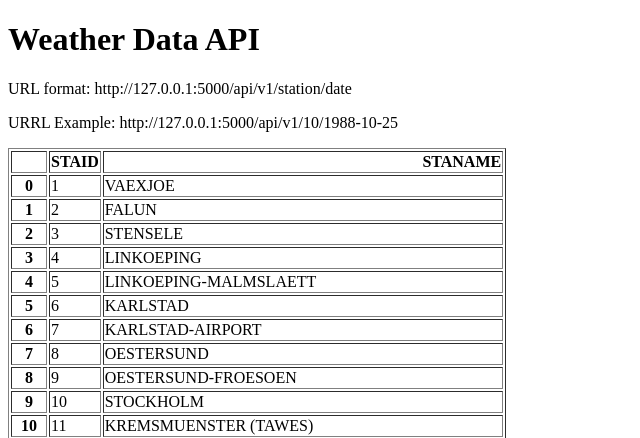
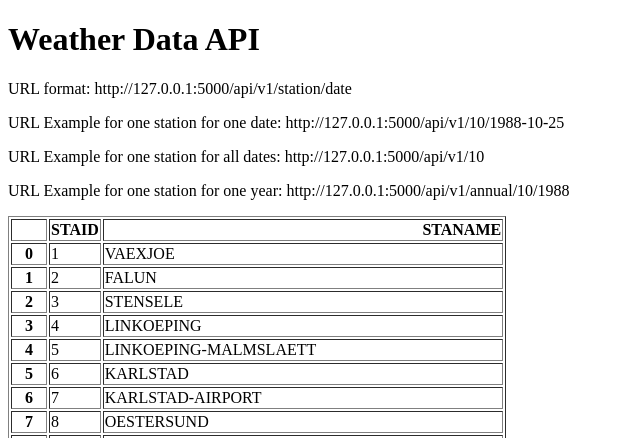
Before and after one commit to pszczolka20/Weather_API, a Flask app: page / in a window 1280 px wide. Shown: the top 438 px of the page, without its empty margins (0-640 px from the left). Run offline with Flask 3, Linux system fonts and the light colour scheme.

Commit message:
Day 31: Add URL endpoint for yearly and data

```diff
--- a/main.py
+++ b/main.py
@@ -20,5 +20,22 @@ def about(station, date):
     return {"station": station, "date": date, "temperature": temperature}
 
 
+@app.route("/api/v1/<station>")
+def all_data(station):
+    filename = "data_small/TG_STAID" + str(station).zfill(6) + ".txt"
+    df = pd.read_csv(filename, skiprows=20, parse_dates=["    DATE"])
+    result = df.to_dict(orient="records")
+    return result
+
+
+@app.route("/api/v1/annual/<station>/<year>")
+def yearly(station, year):
+    filename = "data_small/TG_STAID" + str(station).zfill(6) + ".txt"
+    df = pd.read_csv(filename, skiprows=20)
+    df["    DATE"] = df["    DATE"].astype(str)
+    result = df[df["    DATE"].str.startswith(str(year))]
+    return result.to_dict(orient="records")
+
+
 if __name__ == "__main__":
     app.run(debug=True)
--- a/templates/home.html
+++ b/templates/home.html
@@ -7,7 +7,9 @@
 <body>
 <h1> Weather Data API</h1>
 <p>URL format: http://127.0.0.1:5000/api/v1/station/date </p>
-<p>URRL Example: http://127.0.0.1:5000/api/v1/10/1988-10-25 </p>
+<p>URL Example for one station for one date: http://127.0.0.1:5000/api/v1/10/1988-10-25 </p>
+<p>URL Example for one station for all dates: http://127.0.0.1:5000/api/v1/10 </p>
+<p>URL Example for one station for one year: http://127.0.0.1:5000/api/v1/annual/10/1988 </p>
 <p>{{data|safe}}</p>
 </body>
 </html>
```
